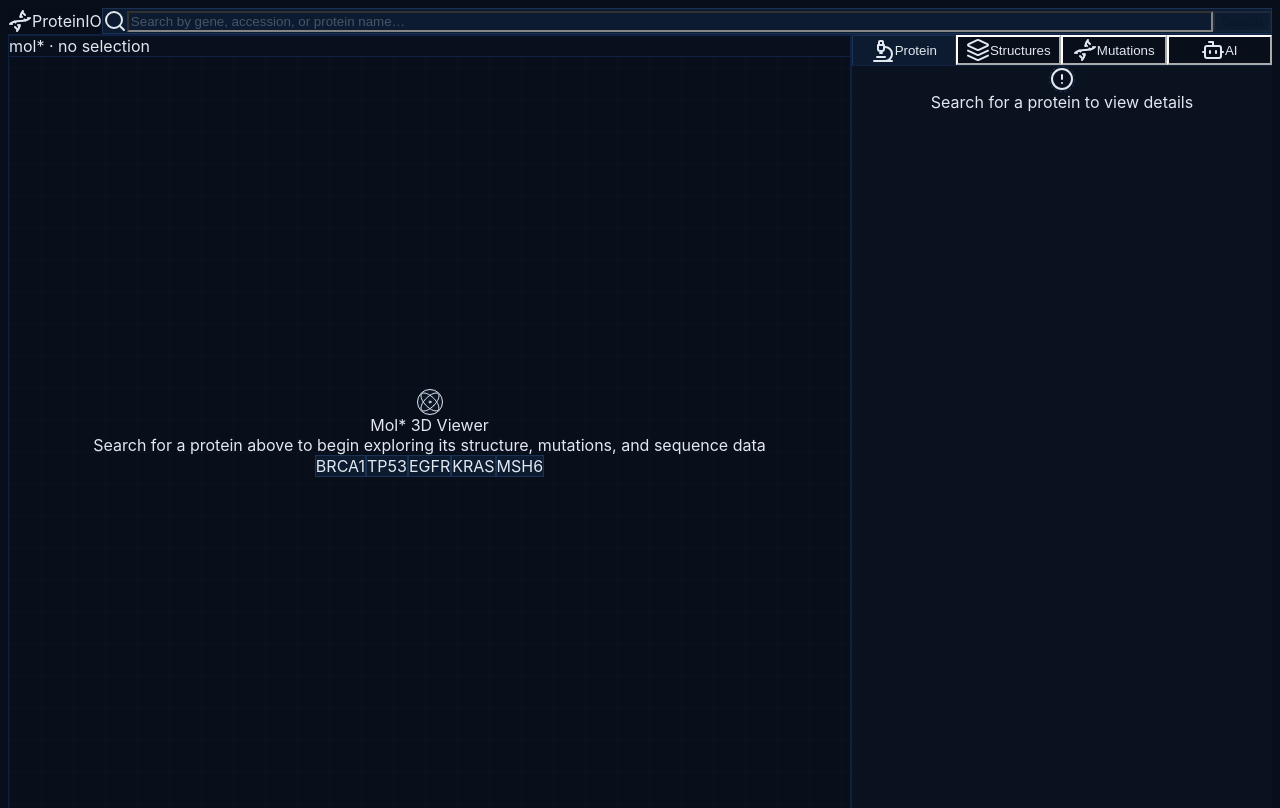
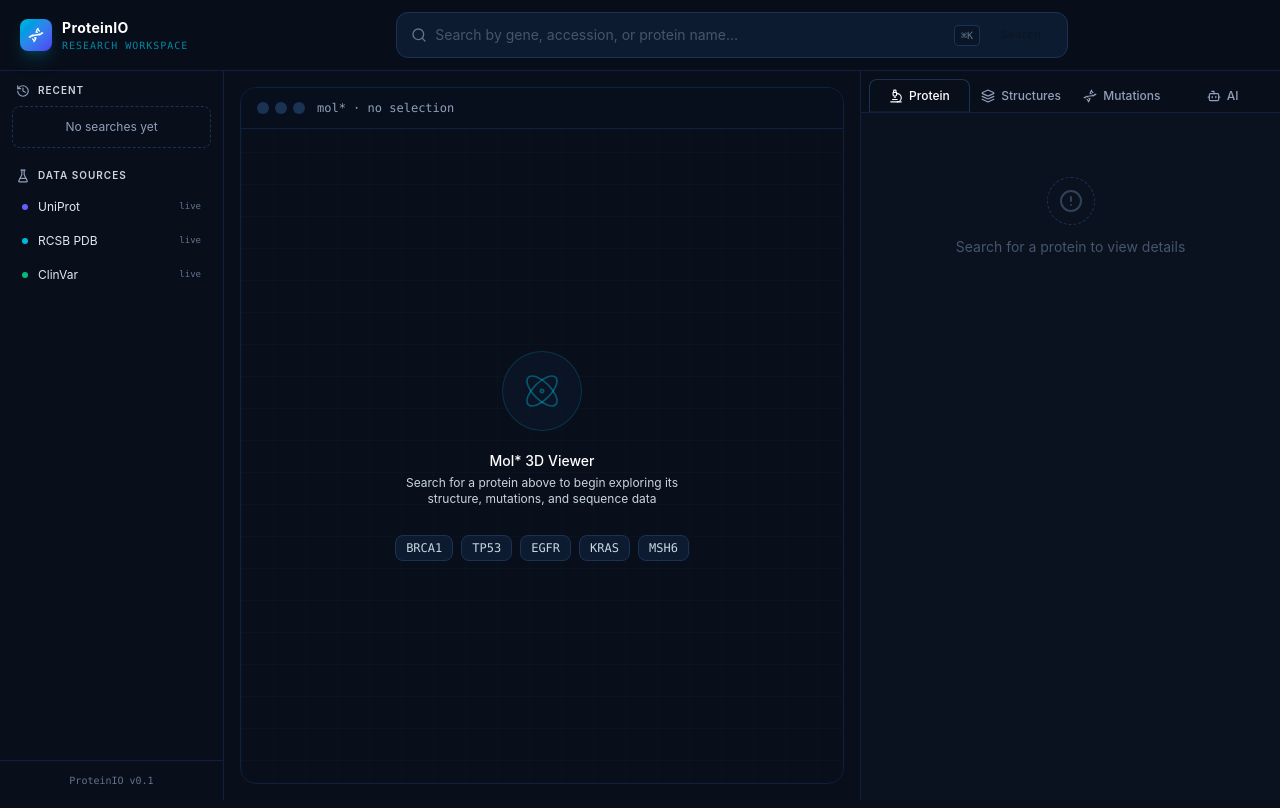
Before and after one commit to robert-mosley/ProteinIO, a React (Vite) app in the folder web/: page / in a window 1280 px wide. Built offline with nearby package versions, Linux system fonts and the light colour scheme.

Commit message:
Implement protein processing logic and add tests with style refinements
Replit-Commit-Author: Agent

```diff
--- a/web/src/styles.css
+++ b/web/src/styles.css
@@ -1,12 +1,8 @@
-@tailwind base;
-@tailwind components;
-@tailwind utilities;
+@import "tailwindcss";
 
-/* ── Dark theme root ── */
+/* ── Force dark theme globally ── */
 :root {
   color-scheme: dark;
-  background-color: #080e1a;
-  color: #e2e8f0;
 }
 
 html, body, #root {
@@ -18,21 +14,21 @@ html, body, #root {
   font-family: 'Inter', system-ui, -apple-system, sans-serif;
 }
 
-/* Inputs & textareas: inherit white text from the dark parent */
+/* Inputs: white text, white caret, dark background */
 input, textarea, select {
-  color: inherit;
+  color: #e2e8f0 !important;
+  background-color: transparent;
   caret-color: #e2e8f0;
 }
 
 input::placeholder, textarea::placeholder {
-  color: #475569;
+  color: #475569 !important;
   opacity: 1;
 }
 
-/* Buttons: transparent bg, inherit text color unless Tailwind overrides */
+/* Buttons inherit parent text color unless a Tailwind class overrides */
 button {
   background: transparent;
-  color: inherit;
 }
 
 /* Custom scrollbar */
@@ -52,14 +48,14 @@ button {
   animation: shimmer 1.5s infinite;
 }
 
-/* Fade-in for tab content */
+/* Fade-in */
 @keyframes fadeIn {
   from { opacity: 0; transform: translateY(4px); }
   to   { opacity: 1; transform: translateY(0); }
 }
 .fade-in { animation: fadeIn 0.2s ease-out; }
 
-/* Subtle grid background */
+/* Grid background */
 .grid-bg {
   background-image:
     linear-gradient(rgba(6,182,212,0.03) 1px, transparent 1px),
```
